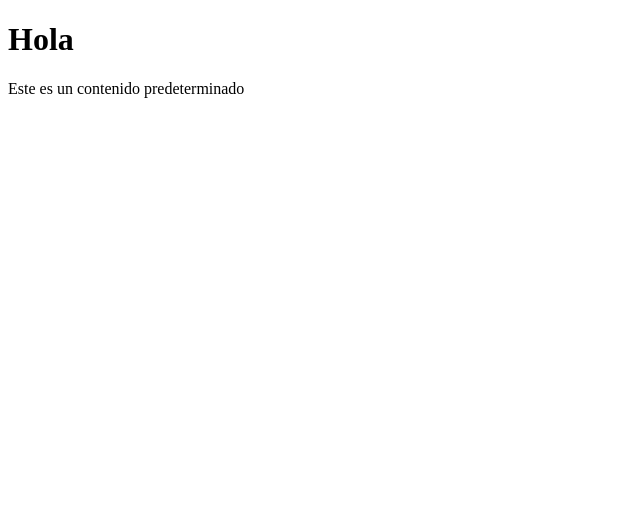
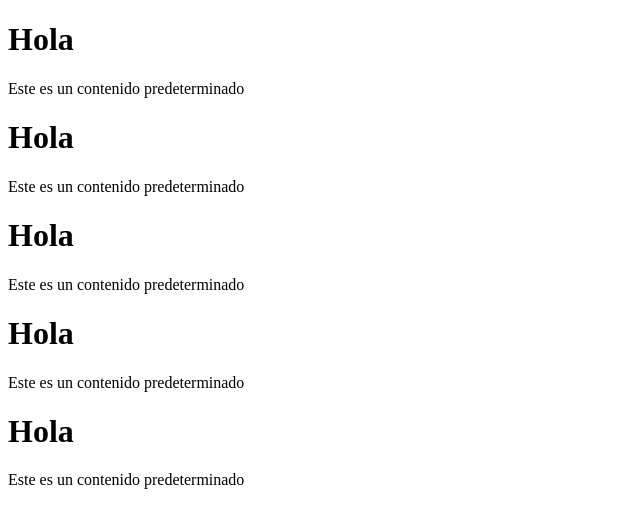
Before and after one commit to Danny1009/Blog, a plain HTML site: page index.html in a window 1280 px wide. Shown: the whole page, without its empty margins (0-640 px from the left). Drawn offline with Linux system fonts and the light colour scheme.

Commit message:
Más contenido

```diff
--- a/index.html
+++ b/index.html
@@ -16,6 +16,22 @@
             <h1>Hola</h1>
             <p>Este es un contenido predeterminado</p>
         </div>
+        <div>
+            <h1>Hola</h1>
+            <p>Este es un contenido predeterminado</p>
+        </div>
+        <div>
+            <h1>Hola</h1>
+            <p>Este es un contenido predeterminado</p>
+        </div>
+        <div>
+            <h1>Hola</h1>
+            <p>Este es un contenido predeterminado</p>
+        </div>
+        <div>
+            <h1>Hola</h1>
+            <p>Este es un contenido predeterminado</p>
+        </div>
     </main>
 
 </body>
```
